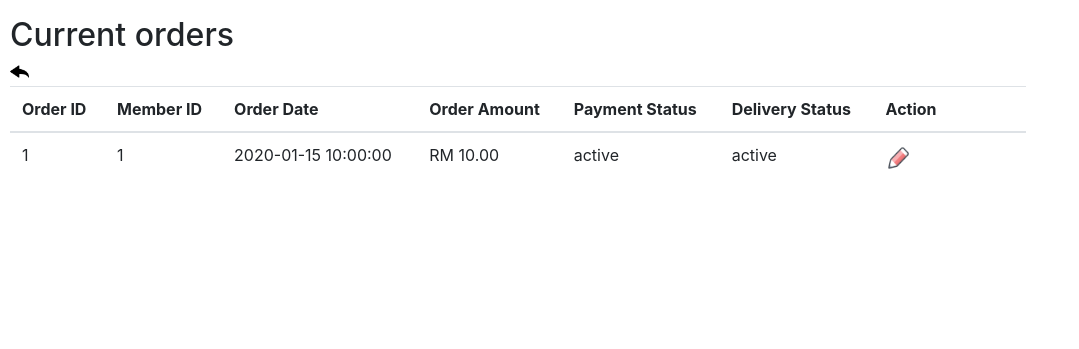
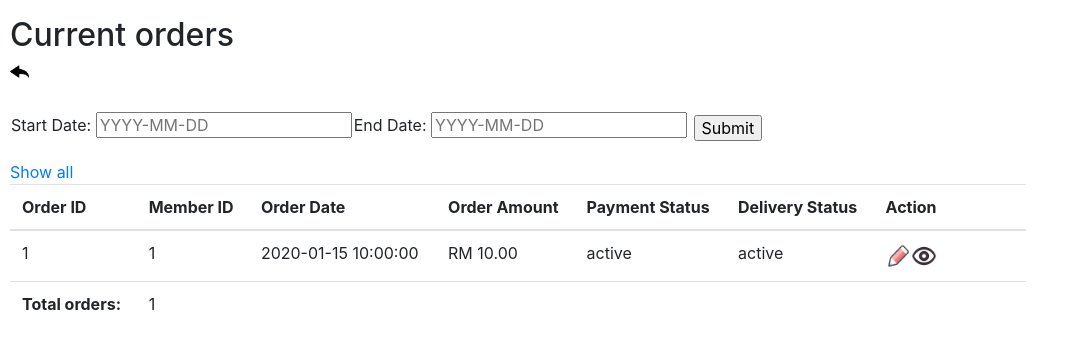
Before and after one commit to dextersiow/webAssignment, a PHP site: page /view_orders.php in a window 1280 px wide. Shown: the top 349 px of the page, without its empty margins (0-1079 px from the left). Run offline with PHP 8.4, Linux system fonts and the light colour scheme; the visitor is signed in with stand-in values (Sample User, id 1); tables that the repository leaves empty or names only in its code hold one stand-in row (values such as "Sample post"); some libraries are stand-ins or nearby versions.

Commit message:
finalize

```diff
--- a/addAdmin.php
+++ b/addAdmin.php
@@ -72,15 +72,15 @@ if (empty($_SESSION['loggedin'])){
             <table class="table table-borderless">
                     <tr>
                         <td><label for="userName">Username:</label></td>
-                        <td><input type="text" name="userName" class="form-control"></td>
+                        <td><input type="text" name="userName" class="form-control" required></td>
                     </tr>
                     <tr>
                         <td><label for="password">Password:</label></td>
-                        <td><input type="password" name="password" class="form-control"></td>
+                        <td><input type="password" name="password" class="form-control" required></td>
                     </tr>
                     <tr>
                         <td><label for="cPassword">Confirm password:</label></td>
-                        <td><input type="password" name="cPassword" class="form-control"></td>
+                        <td><input type="password" name="cPassword" class="form-control" required></td>
                     </tr>
                 </table>
             <?php if(!empty($message)){
--- a/addProduct.php
+++ b/addProduct.php
@@ -67,13 +67,13 @@ if (empty($_SESSION['loggedin'])){
             <table class="table table-borderless">
                     <tr>
                         <td><label for="productName">Product Name:</label></td>
-                        <td><input type="text" name="productName" class="form-control"></td>
+                        <td><input type="text" name="productName" class="form-control" required pattern="(a-zA-z)" maxlength="35"></td>
                     </tr>
 
 
                 <tr>
                     <td><label for="price">Price:</label></td>
-                    <td><input type="number" name="price" class="form-control" min="0.00" placeholder="RM" step="0.01"></td>
+                    <td><input type="number" name="price" class="form-control" min="0.00" placeholder="RM" step="0.01" required></td>
                 </tr>
 
 
@@ -93,7 +93,7 @@ if (empty($_SESSION['loggedin'])){
 
                     <tr>
                         <td><label for="productImg">Product Image:</label></td>
-                        <td><input type="file" name="pImg" id="pImg"></td>
+                        <td><input type="file" name="pImg" id="pImg" required></td>
                     </tr>
 
                 </table>
--- a/editProduct.php
+++ b/editProduct.php
@@ -70,12 +70,12 @@ if (empty($_SESSION['loggedin'])){
                 </tr>
                     <tr>
                         <td><label for="productName">Product Name:</label></td>
-                        <td><input type="text" name="productName" class="form-control" value="<?php echo $row['productName'];?>"></td>
+                        <td><input type="text" name="productName" class="form-control" value="<?php echo $row['productName'];?>" required></td>
                     </tr>
 
                 <tr>
                     <td><label for="price">Price:</label></td>
-                    <td><input type="number" name="price" class="form-control" min="0.00" placeholder="RM" step="0.01" value="<?php echo number_format((float)$row['price'],2,'.','');?>"></td>
+                    <td><input type="number" name="price" class="form-control" min="0.00" placeholder="RM" step="0.01" value="<?php echo number_format((float)$row['price'],2,'.','');?>" required></td>
                 </tr>
 
                 <tr>
@@ -103,7 +103,7 @@ if (empty($_SESSION['loggedin'])){
                 </tr>
                     <tr>
                         <td><label for="productImg">Product Image:</label></td>
-                        <td><input type="file" name="pImg" id="pImg"></td>
+                        <td><input type="file" name="pImg" id="pImg" required></td>
 
                     </tr>
                 </table>
--- a/view_orders.php
+++ b/view_orders.php
@@ -9,6 +9,9 @@ if(empty($_SESSION['loggedin'])){
     <head>
         <?php include'links.php'; ?>
         <title>CHELL'S FRUIT</title>
+        <script>
+
+        </script>
 
     </head>
     <body>
@@ -24,13 +27,37 @@ if(empty($_SESSION['loggedin'])){
         <div style="margin-bottom: 5px;">
             <a href="welcome_admin.php"><img src="pics/back_btn.png" style="width:1.5%;"></a>
         </div>
-        <table class="table" style="width:80%">
+
+        <div style="margin-top:30px">
+            <form method="post" action="view_orders.php">
+            <table>
+                <tr>
+                    <td>
+                        <label for="startDate">Start Date:</label>
+                        <input type='text' class="datepicker" name="startDate" placeholder="YYYY-MM-DD" required pattern="(0-9){4}-(0-9){2}-(0-9){2)" maxlength="10"/>
+                    </td>
+                    <td>
+                        <label for="endDate">End Date:</label>
+                        <input type='text' class="datepicker" name="endDate" placeholder="YYYY-MM-DD" required pattern="(0-9){4}-(0-9){2}-(0-9){2)" maxlength="10"/>
+                    </td>
+                    <td>
+                        <label></label>
+                        <input type='submit' name="submit">
+                    </td>
+                </tr>
+            </table>
+            </form>
+            <a href="view_orders.php">Show all</a>
+        </div>
+
+        <table id="orderTable" class="table" style="width:80%">
             <thead>
                 <tr><th>Order ID</th><th>Member ID</th><th>Order Date</th><th>Order Amount</th><th>Payment Status</th><th>Delivery Status</th><th width='15%'>Action</th></tr>
             </thead>
-            <tbody>
+            <tbody id="mytable">
           <?php
-
+          $count=0;
+            ob_start();
             while ($row = $orderArray->fetch_assoc()) {
 
                 echo "<tr>"
@@ -40,10 +67,42 @@ if(empty($_SESSION['loggedin'])){
                     ."<td>","RM ",number_format((float)$row['amount'],2,'.',''),"</td>"
                     ."<td>{$row['payment_status']}</td>"
                     ."<td>{$row['delivery_status']}</td>"
-                    ."<td><a href='updateStatus.php?oid={$row['order_id']}'><img src=\"./pics/edit_btn.png\" width='15px' height='15px'><a></td></tr>";
+                    ."<td><a href='updateStatus.php?oid={$row['order_id']}'><img src=\"./pics/edit_btn.png\" width='15px' height='15px'><a><a href='view_orderDetails.php?oid={$row['order_id']}'><img src=\"./pics/view_btn.png\" width='15px' height='15px'><a></td></tr>";
+                $count++;
             }
+
+            if(isset($_POST['submit'])){
+                $count = 0;
+                ob_end_clean();
+
+                $startDate = $_POST['startDate'];
+                $endDate = $_POST['endDate'];
+                $sql="SELECT * from fruit_order WHERE order_date BETWEEN '{$startDate}' AND '{$endDate}';";
+                $orderArray = mysqli_query($link, $sql);
+                $numOfRow = $link->affected_rows;
+                while ($row = $orderArray->fetch_assoc()) {
+                    echo "<tr>"
+                        ."<td>{$row['order_id']}</td>"
+                        ."<td>{$row['member_id']}</td>"
+                        ."<td>{$row['order_date']}</td>"
+                        ."<td>","RM ",number_format((float)$row['amount'],2,'.',''),"</td>"
+                        ."<td>{$row['payment_status']}</td>"
+                        ."<td>{$row['delivery_status']}</td>"
+                        ."<td><a href='updateStatus.php?oid={$row['order_id']}'><img src=\"./pics/edit_btn.png\" width='15px' height='15px'><a><a href='view_orderDetails.php?oid={$row['order_id']}'><img src=\"./pics/view_btn.png\" width='10px' height='10px'><a></td></tr>";
+                    $count++;
+                    }
+                }
+
+
             ?>
-            </tbody></table>
+            </tbody>
+            <tfoot>
+                <tr>
+                    <td><strong>Total orders:</strong></td>
+                    <td colspan="6"><?php echo $count;?></td>
+                </tr>
+            </tfoot>
+            </table>
         </div>
         <?php
         mysqli_close($link);
--- a/welcome_admin.php
+++ b/welcome_admin.php
@@ -35,6 +35,7 @@ if(!isset($_SESSION["loggedin"]) || $_SESSION["loggedin"] !== true){
         <a href="manageProduct.php" class="list-group-item list-group-item-action">Manage product</a>
         <a href="addProduct.php" class="list-group-item list-group-item-action">Add product</a>
         <a href="view_orders.php" class="list-group-item list-group-item-action">View orders</a>
+        <a href="manage_members.php" class="list-group-item list-group-item-action">Manage members</a>
 
         <?php if(strcmp($_SESSION['admin_id'], "1000") == 0){
                     echo '<a href="addAdmin.php" class="list-group-item list-group-item-action">Add admin</a>'
```
Also changed, not shown: deleteAdmin.php (+9 -8 lines), manageProduct.php (+11 -2 lines), view_orderDetails.php (added, +68 -0 lines), pics/view_btn.png (added).
